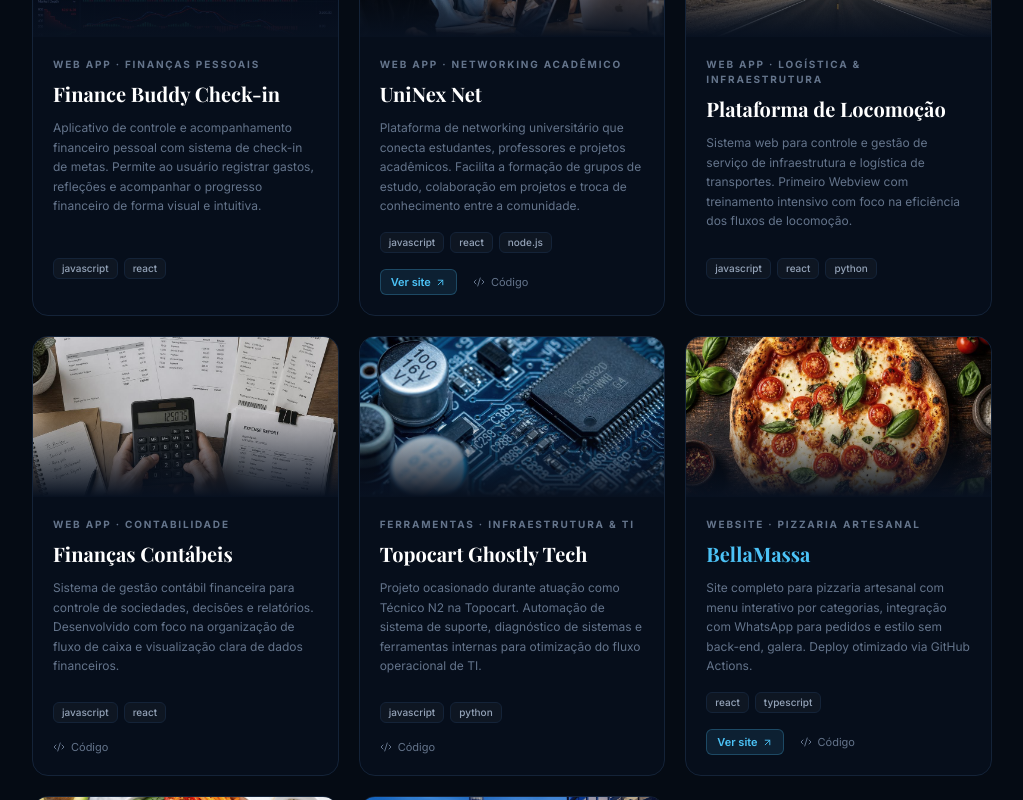
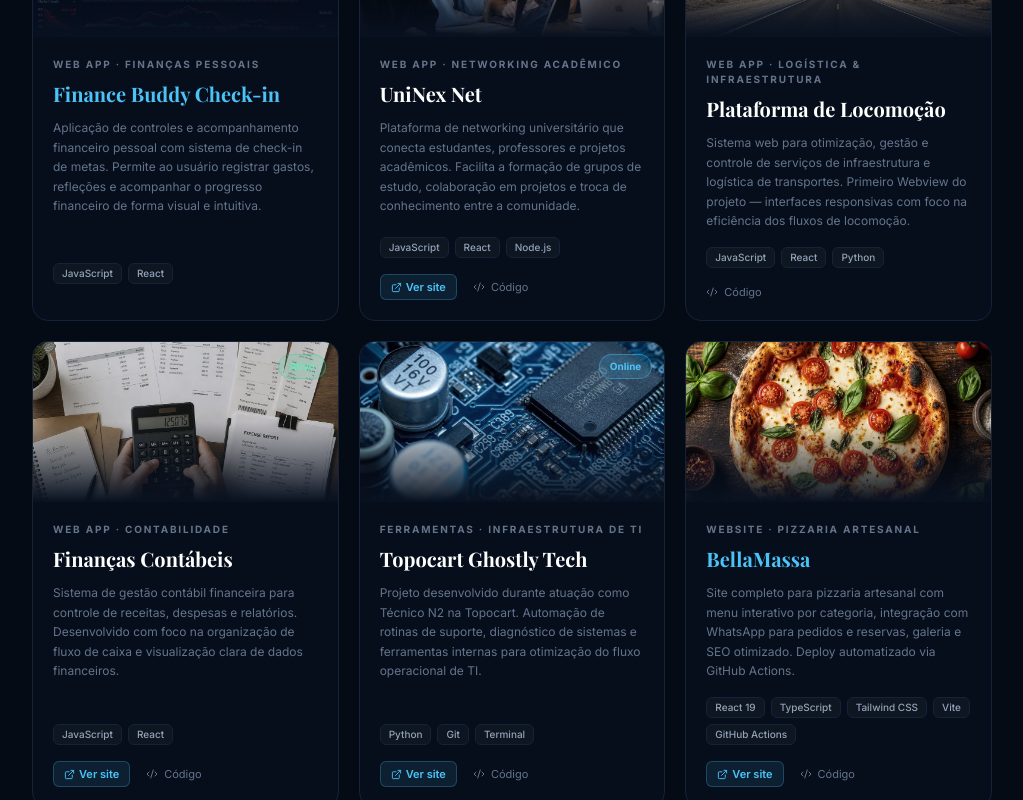
Before and after one commit to Savitargood/portfolio-savitargood, a React (Vite) app: page / in a window 1280 px wide. Shown: the part 1780-2580 px from the top of the page, without its empty margins (128-1151 px from the left). Built offline with nearby package versions, Linux system fonts and the light colour scheme; the HTML template or start-up script is replaced by a standard one; a web font is replaced by a local one.

Commit message:
feat: foto em cores, LinkedIn atualizado, animacoes de hover nos projetos e contadores animados

```diff
--- a/src/components/Contact.tsx
+++ b/src/components/Contact.tsx
@@ -15,7 +15,7 @@ const fadeUp = {
 const contactRows = [
   { icon: Mail,     label: 'silasvictor90oliveira@gmail.com', href: 'mailto:silasvictor90oliveira@gmail.com' },
   { icon: Phone,    label: '(61) 98354-6385',                 href: 'https://wa.me/5561983546385' },
-  { icon: LinkedinIcon, label: 'linkedin.com/in/silas-victor', href: 'https://linkedin.com/in/silas-victor' },
+  { icon: LinkedinIcon, label: 'linkedin.com/in/silas-victor-1578531ab', href: 'https://www.linkedin.com/in/silas-victor-1578531ab/' },
   { icon: GithubIcon,   label: 'github.com/Savitargood',       href: 'https://github.com/Savitargood' },
 ]
 
@@ -226,7 +226,7 @@ export default function Contact() {
 
             <p className="text-center text-[11px] text-slate-600">
               Também pode me chamar diretamente pelo{' '}
-              <a href="https://linkedin.com/in/silas-victor" target="_blank" rel="noopener noreferrer" className="text-accent/80 hover:text-accent underline underline-offset-2">
+              <a href="https://www.linkedin.com/in/silas-victor-1578531ab/" target="_blank" rel="noopener noreferrer" className="text-accent/80 hover:text-accent underline underline-offset-2">
                 LinkedIn
               </a>{' '}
               ou{' '}
--- a/src/components/Footer.tsx
+++ b/src/components/Footer.tsx
@@ -21,7 +21,7 @@ export default function Footer() {
             GitHub
           </a>
           <a
-            href="https://linkedin.com/in/silas-victor"
+            href="https://www.linkedin.com/in/silas-victor-1578531ab/"
             target="_blank"
             rel="noopener noreferrer"
             className="hover:text-accent transition-colors"
--- a/src/components/Navbar.tsx
+++ b/src/components/Navbar.tsx
@@ -40,7 +40,9 @@ export default function Navbar() {
             <li key={l.href}>
               <a
                 href={l.href}
-                className="text-slate-400 hover:text-white text-[13px] font-medium transition-colors duration-200"
+                className="relative text-slate-400 hover:text-white text-[13px] font-medium transition-colors duration-200
+                           after:absolute after:-bottom-1 after:left-0 after:h-px after:w-0 after:bg-accent
+                           after:transition-all after:duration-300 hover:after:w-full"
               >
                 {l.label}
               </a>
--- a/src/components/Projects.tsx
+++ b/src/components/Projects.tsx
@@ -1,15 +1,22 @@
 import { motion } from 'framer-motion'
-import { ArrowUpRight, Code2 } from 'lucide-react'
+import { ArrowUpRight, Code2, ExternalLink } from 'lucide-react'
 import { projects } from '@/lib/projects'
 import { GithubIcon } from '@/components/ui/BrandIcons'
 
 const fadeUp = {
-  hidden: { opacity: 0, y: 24 },
+  hidden: { opacity: 0, y: 28 },
   visible: (i: number) => ({
     opacity: 1,
     y: 0,
     transition: { delay: i * 0.1, duration: 0.6, ease: 'easeOut' },
   }),
+}
+
+const statusStyles: Record<string, string> = {
+  'Ativo':              'bg-emerald-400/15 text-emerald-300 border-emerald-400/40',
+  'Online':             'bg-accent/15 text-accent border-accent/40',
+  'Em desenvolvimento': 'bg-amber-400/15 text-amber-300 border-amber-400/40',
+  'Interno':            'bg-sky-400/15 text-sky-300 border-sky-400/40',
 }
 
 export default function Projects() {
@@ -54,9 +61,11 @@ export default function Projects() {
               viewport={{ once: true, margin: '-40px' }}
               custom={i % 3}
               variants={fadeUp}
-              whileHover={{ y: -5 }}
-              transition={{ type: 'spring', stiffness: 300, damping: 22 }}
-              className="group rounded-2xl border border-ink-border bg-ink-soft/60 overflow-hidden flex flex-col hover:border-accent/30 transition-colors duration-300"
+              whileHover={{ y: -8 }}
+              transition={{ type: 'spring', stiffness: 260, damping: 20 }}
+              className="group rounded-2xl border border-ink-border bg-ink-soft/60 overflow-hidden flex flex-col
+                         hover:border-accent/40 hover:shadow-[0_12px_40px_-12px_rgba(76,195,247,0.25)]
+                         transition-[border-color,box-shadow] duration-300"
             >
               {/* Image */}
               <div className="relative h-40 overflow-hidden">
@@ -64,16 +73,13 @@ export default function Projects() {
                   src={project.image}
                   alt={project.title}
                   loading="lazy"
-                  className="w-full h-full object-cover saturate-[0.85] group-hover:saturate-100 group-hover:scale-[1.04] transition-all duration-500"
+                  className="w-full h-full object-cover saturate-[0.85] group-hover:saturate-125
+                             group-hover:scale-110 transition-transform duration-700 ease-out"
                 />
                 <div className="absolute inset-0 bg-gradient-to-t from-ink-soft via-transparent to-transparent" />
                 {project.status && (
                   <span
-                    className={`absolute top-3 right-3 px-2.5 py-1 rounded-full text-[10px] font-bold border ${
-                      project.status === 'Ativo'
-                        ? 'bg-emerald-400/15 text-emerald-300 border-emerald-400/40'
-                        : 'bg-amber-400/15 text-amber-300 border-amber-400/40'
-                    }`}
+                    className={`absolute top-3 right-3 px-2.5 py-1 rounded-full text-[10px] font-bold border ${statusStyles[project.status]}`}
                   >
                     {project.status}
                   </span>
@@ -82,23 +88,28 @@ export default function Projects() {
 
               {/* Body */}
               <div className="flex flex-col flex-1 p-5">
-                <p className="text-[10px] font-bold uppercase tracking-[0.18em] text-slate-500">
+                <p className="text-[10px] font-bold uppercase tracking-[0.18em] text-slate-500 group-hover:text-slate-400 transition-colors">
                   {project.category}
                 </p>
                 <h3
-                  className={`mt-2 font-serif text-xl font-bold ${
-                    project.accentTitle ? 'text-accent' : 'text-white'
+                  className={`mt-2 font-serif text-xl font-bold transition-colors duration-300 ${
+                    project.accentTitle
+                      ? 'text-accent'
+                      : 'text-white group-hover:text-accent'
                   }`}
                 >
                   {project.title}
                 </h3>
-                <p className="mt-2.5 text-xs leading-relaxed text-slate-500 flex-1">
+                <p className="mt-2.5 text-xs leading-relaxed text-slate-500 flex-1 group-hover:text-slate-400 transition-colors duration-300">
                   {project.description}
                 </p>
 
                 <div className="mt-4 flex flex-wrap gap-1.5">
                   {project.tags.map(tag => (
-                    <span key={tag} className="tag-chip !text-[10px] !px-2 !py-0.5">
+                    <span
+                      key={tag}
+                      className="tag-chip !text-[10px] !px-2 !py-0.5 group-hover:border-slate-600 transition-colors"
+                    >
                       {tag}
                     </span>
                   ))}
@@ -110,10 +121,13 @@ export default function Projects() {
                       href={project.live}
                       target="_blank"
                       rel="noopener noreferrer"
-                      className="inline-flex items-center gap-1 text-[11px] font-semibold px-2.5 py-1 rounded-md bg-accent/10 text-accent border border-accent/25 hover:bg-accent/20 transition-colors"
+                      className="inline-flex items-center gap-1 text-[11px] font-semibold px-2.5 py-1 rounded-md
+                                 bg-accent/10 text-accent border border-accent/25
+                                 hover:bg-accent hover:text-ink hover:shadow-[0_0_16px_-2px_rgba(76,195,247,0.5)]
+                                 active:scale-95 transition-all duration-200"
                     >
+                      <ExternalLink size={11} />
                       Ver site
-                      <ArrowUpRight size={11} />
                     </a>
                   )}
                   {project.github && (
@@ -121,7 +135,8 @@ export default function Projects() {
                       href={project.github}
                       target="_blank"
                       rel="noopener noreferrer"
-                      className="inline-flex items-center gap-1.5 text-[11px] text-slate-500 hover:text-white transition-colors"
+                      className="inline-flex items-center gap-1.5 text-[11px] text-slate-500
+                                 hover:text-accent active:scale-95 transition-all duration-200"
                     >
                       <Code2 size={12} />
                       Código
--- a/src/index.css
+++ b/src/index.css
@@ -52,6 +52,20 @@
 
   .tag-chip {
     @apply px-2.5 py-1 text-[11px] font-medium rounded-md border border-ink-border
-           bg-white/[0.03] text-slate-400;
+           bg-white/[0.03] text-slate-400 transition-all duration-200
+           hover:border-accent/50 hover:text-accent hover:bg-accent/5
+           hover:-translate-y-0.5 cursor-default;
   }
 }
+
+@layer utilities {
+  .animate-tilt {
+    animation: tilt 8s ease-in-out infinite;
+  }
+}
+
+@keyframes tilt {
+  0%, 100% { transform: rotate(0deg); }
+  25%      { transform: rotate(0.6deg); }
+  75%      { transform: rotate(-0.6deg); }
+}
--- a/src/lib/projects.ts
+++ b/src/lib/projects.ts
@@ -7,7 +7,7 @@ export interface Project {
   github?: string
   live?: string
   image: string
-  status?: 'Ativo' | 'Em desenvolvimento'
+  status?: 'Ativo' | 'Online' | 'Em desenvolvimento' | 'Interno'
   accentTitle?: boolean
 }
 
@@ -17,10 +17,11 @@ export const projects: Project[] = [
     title: 'Finance Buddy Check-in',
     category: 'Web App · Finanças Pessoais',
     description:
-      'Aplicativo de controle e acompanhamento financeiro pessoal com sistema de check-in de metas. Permite ao usuário registrar gastos, refleções e acompanhar o progresso financeiro de forma visual e intuitiva.',
-    tags: ['javascript', 'react'],
+      'Aplicação de controles e acompanhamento financeiro pessoal com sistema de check-in de metas. Permite ao usuário registrar gastos, refleções e acompanhar o progresso financeiro de forma visual e intuitiva.',
+    tags: ['JavaScript', 'React'],
     image: '/projects/finance-buddy.jpg',
     status: 'Ativo',
+    accentTitle: true,
   },
   {
     id: 'uninex',
@@ -28,49 +29,56 @@ export const projects: Project[] = [
     category: 'Web App · Networking Acadêmico',
     description:
       'Plataforma de networking universitário que conecta estudantes, professores e projetos acadêmicos. Facilita a formação de grupos de estudo, colaboração em projetos e troca de conhecimento entre a comunidade.',
-    tags: ['javascript', 'react', 'node.js'],
+    tags: ['JavaScript', 'React', 'Node.js'],
     github: 'https://github.com/Savitargood/UniNex-net',
-    live: 'https://savitargood.github.io/UniNex-net',
+    live: 'https://unirnex-netfacudade.lovable.app',
     image: '/projects/uninex.jpg',
+    status: 'Online',
   },
   {
     id: 'locomocao',
     title: 'Plataforma de Locomoção',
     category: 'Web App · Logística & Infraestrutura',
     description:
-      'Sistema web para controle e gestão de serviço de infraestrutura e logística de transportes. Primeiro Webview com treinamento intensivo com foco na eficiência dos fluxos de locomoção.',
-    tags: ['javascript', 'react', 'python'],
+      'Sistema web para otimização, gestão e controle de serviços de infraestrutura e logística de transportes. Primeiro Webview do projeto — interfaces responsivas com foco na eficiência dos fluxos de locomoção.',
+    tags: ['JavaScript', 'React', 'Python'],
+    github: 'https://github.com/Savitargood/-RENOVA-SVA-PLATAFORMA-DE-INFRAESTRUTURA-E-SERVI-OS-DE-LOCOMO-O',
     image: '/projects/locomocao.jpg',
+    status: 'Em desenvolvimento',
   },
   {
     id: 'financas-contabeis',
     title: 'Finanças Contábeis',
     category: 'Web App · Contabilidade',
     description:
-      'Sistema de gestão contábil financeira para controle de sociedades, decisões e relatórios. Desenvolvido com foco na organização de fluxo de caixa e visualização clara de dados financeiros.',
-    tags: ['javascript', 'react'],
+      'Sistema de gestão contábil financeira para controle de receitas, despesas e relatórios. Desenvolvido com foco na organização de fluxo de caixa e visualização clara de dados financeiros.',
+    tags: ['JavaScript', 'React'],
     github: 'https://github.com/Savitargood/Financias_Contabeis',
+    live: 'https://financias-contabeis.lovable.app',
     image: '/projects/financas-contabeis.jpg',
+    status: 'Ativo',
   },
   {
     id: 'topocart',
     title: 'Topocart Ghostly Tech',
-    category: 'Ferramentas · Infraestrutura & TI',
+    category: 'Ferramentas · Infraestrutura de TI',
     description:
-      'Projeto ocasionado durante atuação como Técnico N2 na Topocart. Automação de sistema de suporte, diagnóstico de sistemas e ferramentas internas para otimização do fluxo operacional de TI.',
-    tags: ['javascript', 'python'],
+      'Projeto desenvolvido durante atuação como Técnico N2 na Topocart. Automação de rotinas de suporte, diagnóstico de sistemas e ferramentas internas para otimização do fluxo operacional de TI.',
+    tags: ['Python', 'Git', 'Terminal'],
     github: 'https://github.com/Savitargood/topocart-ghostly-tech',
+    live: 'https://topocart-ghostly-tech.lovable.app',
     image: '/projects/topocart.jpg',
+    status: 'Online',
   },
   {
     id: 'bellamassa',
     title: 'BellaMassa',
     category: 'Website · Pizzaria Artesanal',
     description:
-      'Site completo para pizzaria artesanal com menu interativo por categorias, integração com WhatsApp para pedidos e estilo sem back-end, galera. Deploy otimizado via GitHub Actions.',
-    tags: ['react', 'typescript'],
+      'Site completo para pizzaria artesanal com menu interativo por categoria, integração com WhatsApp para pedidos e reservas, galeria e SEO otimizado. Deploy automatizado via GitHub Actions.',
+    tags: ['React 19', 'TypeScript', 'Tailwind CSS', 'Vite', 'GitHub Actions'],
     github: 'https://github.com/Savitargood/bellamassa',
-    live: 'https://savitargood.github.io/bellamassa',
+    live: 'https://savitargood.github.io/bellamassa/',
     image: '/projects/bellamassa.jpg',
     accentTitle: true,
   },
@@ -82,6 +90,7 @@ export const projects: Project[] = [
       'Plataforma web completa para nutricionista Clássia Prado com agendamento de consultas, prescrições online, portal de biblioteca de programas nutricionais personalizados e integração direta com WhatsApp e Instagram. 100% otimizada para mobile.',
     tags: ['React', 'TypeScript', 'Vite', 'Tailwind CSS'],
     image: '/projects/casprinutri.jpg',
+    status: 'Ativo',
   },
   {
     id: 'gestao-condominial',
@@ -90,8 +99,8 @@ export const projects: Project[] = [
     description:
       'Plataforma web completa de gestão condominial com controle de portaria, registro de correspondências e sistema de avisos e moradores. Arquitetura do zero e publicação em produção para uma empresa de setor imobiliário.',
     tags: ['React', 'Node.js', 'PHP', 'Git'],
-    github: 'https://github.com/Savitargood/Agropet.Recanto',
     image: '/projects/gestao-condominial.jpg',
+    status: 'Interno',
     accentTitle: true,
   },
 ]
```
Also changed, not shown: src/components/Hero.tsx (+58 -14 lines), 1 other file (tests, documents, lock files or other folders).
